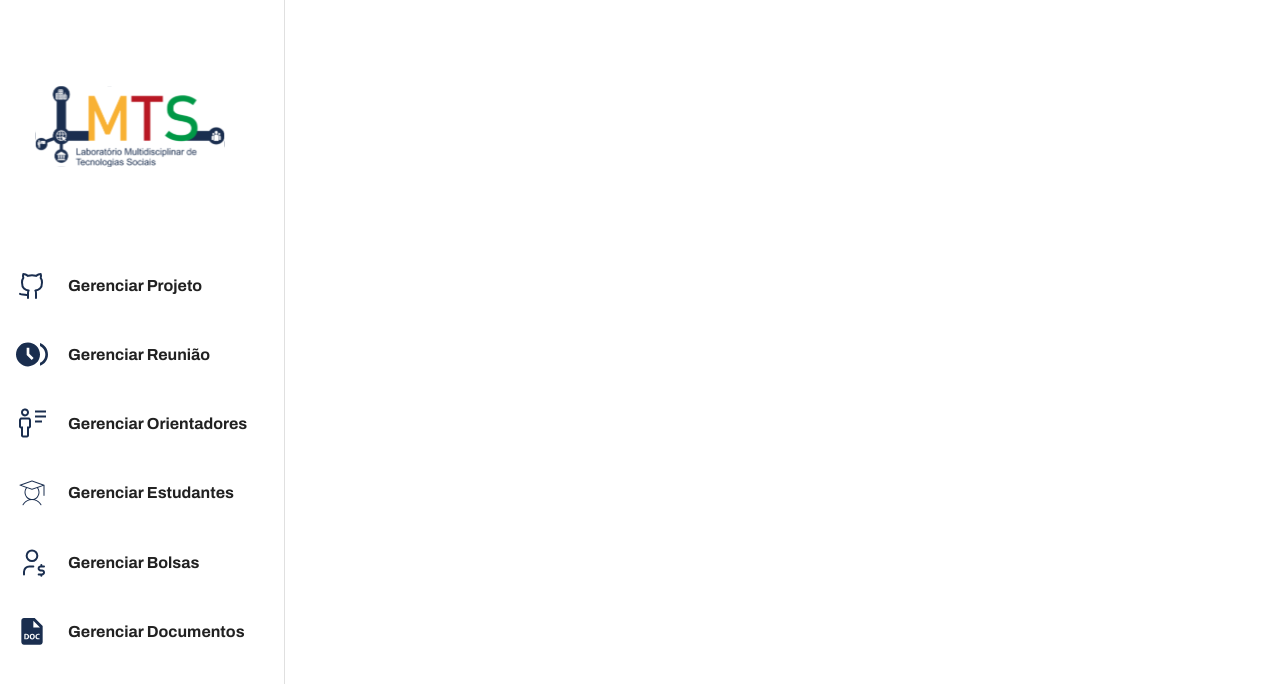
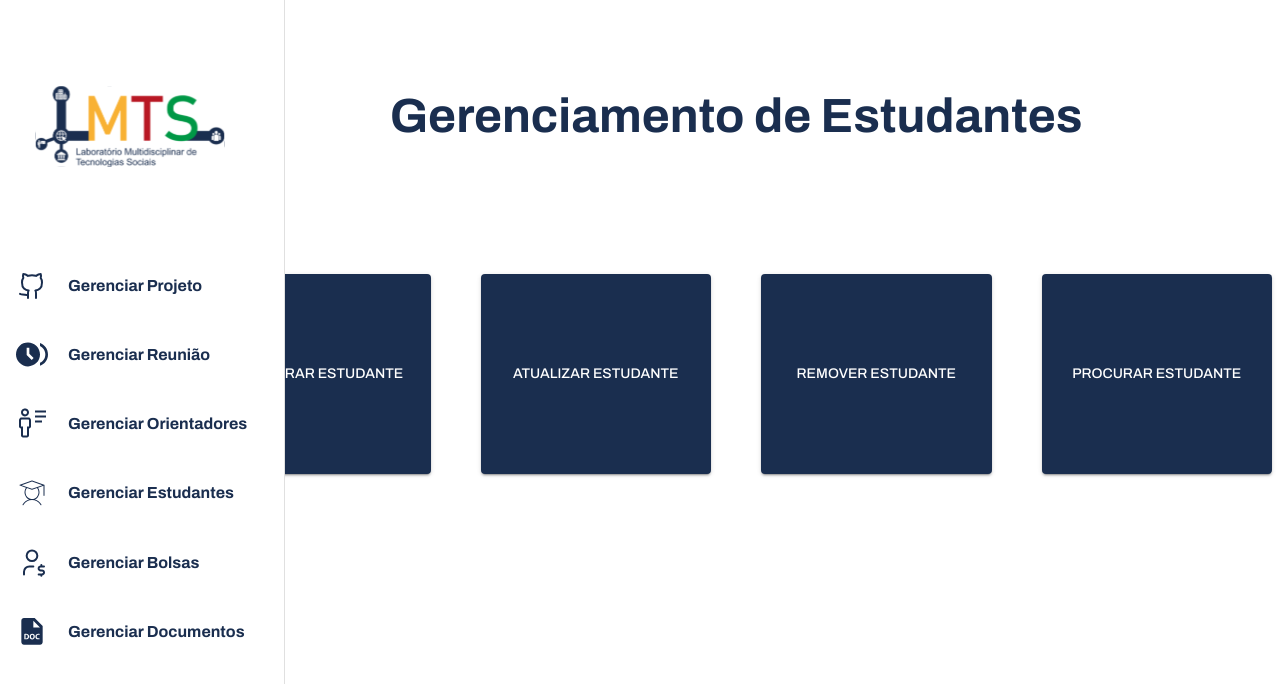
Before and after one commit to iShouldz/GELMTS, a React (Vite) app: page /estudantes in a window 1280 px wide. Shown: the top 684 px of the page. Built offline with nearby package versions, Linux system fonts and the light colour scheme.

Commit message:
FEAT: Criando esqueleto para pagina de gerenciar estudantes

```diff
--- a/src/components/ItemSideBar/ItemSideBar.jsx
+++ b/src/components/ItemSideBar/ItemSideBar.jsx
@@ -12,7 +12,7 @@ const ItemSideBar = ({ img, url, text }) => {
 
   return (
     <ListItem button onClick={() => handleNavigate(url)} >
-      <Typography className={styles.SideBarItemContainer} fontWeight="bold">
+      <Typography className={styles.SideBarItemContainer} fontWeight="bold" color="primary.main">
         <img src={img} alt="" />
         Gerenciar {text}
       </Typography>
--- /dev/null
+++ b/src/components/UI/ButtonGerenciamento/ButtonGerenciamento.jsx
@@ -0,0 +1,12 @@
+/* eslint-disable react/prop-types */
+import { Button } from "@mui/material"
+
+const ButtonGerenciamento = ({children}) => {
+  return (
+    <Button variant="contained" sx={{width: '250px', height: '200px'}}>
+        {children}
+    </Button>
+  )
+}
+
+export default ButtonGerenciamento
--- a/src/pages/Estudantes/Estudantes.jsx
+++ b/src/pages/Estudantes/Estudantes.jsx
@@ -1,7 +1,30 @@
+import { Box, Typography } from "@mui/material";
+import ButtonGerenciamento from "../../components/UI/ButtonGerenciamento/ButtonGerenciamento";
+import styles from './estudantes.module.css'
+
 const Estudantes = () => {
   return (
-    <div>Estudantes</div>
-  )
-}
+    <section className={styles.estudantesContainer}>
+      <Typography
+        variant="h3"
+        fontWeight="bold"
+        sx={{ display: "flex", justifyContent: "center", marginTop: "10vh" }}
+        color="primary.main"
+      >
+        Gerenciamento de Estudantes
+      </Typography>
 
-export default Estudantes
+      <Box sx={{ marginTop: "10vh", display: 'flex', gap: '50px', justifyContent: 'center', width: '100%'}}>
+        <ButtonGerenciamento>Cadastrar Estudante</ButtonGerenciamento>
+
+        <ButtonGerenciamento>Atualizar Estudante</ButtonGerenciamento>
+
+        <ButtonGerenciamento>Remover Estudante</ButtonGerenciamento>
+
+        <ButtonGerenciamento>Procurar Estudante</ButtonGerenciamento>
+      </Box>
+    </section>
+  );
+};
+
+export default Estudantes;
--- /dev/null
+++ b/src/pages/Estudantes/estudantes.module.css
@@ -0,0 +1,6 @@
+.estudantesContainer{
+    margin-left: 15vw;
+    display: flex;
+    flex-direction: column;
+    gap: 50px;
+}
--- a/utils/theme.js
+++ b/utils/theme.js
@@ -1,9 +1,19 @@
 import { createTheme } from "@mui/material";
 
 const theme = createTheme({
-    typography: {
-      fontFamily: 'Archivo, sans-serif',
+  palette: {
+    primary: {
+      main: '#1A2E4F',
+      light: '#FFF',
+      grayRef: '#383838',
+      background: '#242424'
     },
-  });
+
+
+  },
+  typography: {
+    fontFamily: 'Archivo, sans-serif',
+  },
+});
 
 export default theme
```
